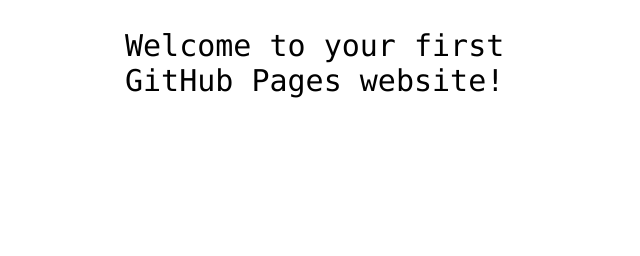
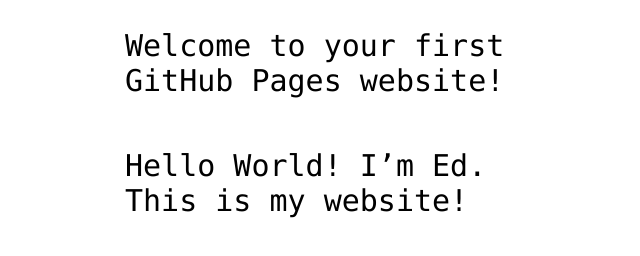
Before and after one commit to edfitz925/hello-world, a plain HTML site: page index.html in a window 1280 px wide. Shown: the part 360-616 px from the top of the page, without its empty margins (315-955 px from the left). Drawn offline with Linux system fonts and the light colour scheme.

Commit message:
Added a line

```diff
--- a/index.html
+++ b/index.html
@@ -13,6 +13,7 @@
 
 <!-- Change this code here by copy and pasting your template on line 15 -->
 <p>Welcome to your first GitHub Pages website!</p>
+<p>Hello World! I’m Ed. This is my website!</p>
 
 </body>
 </html>
```
